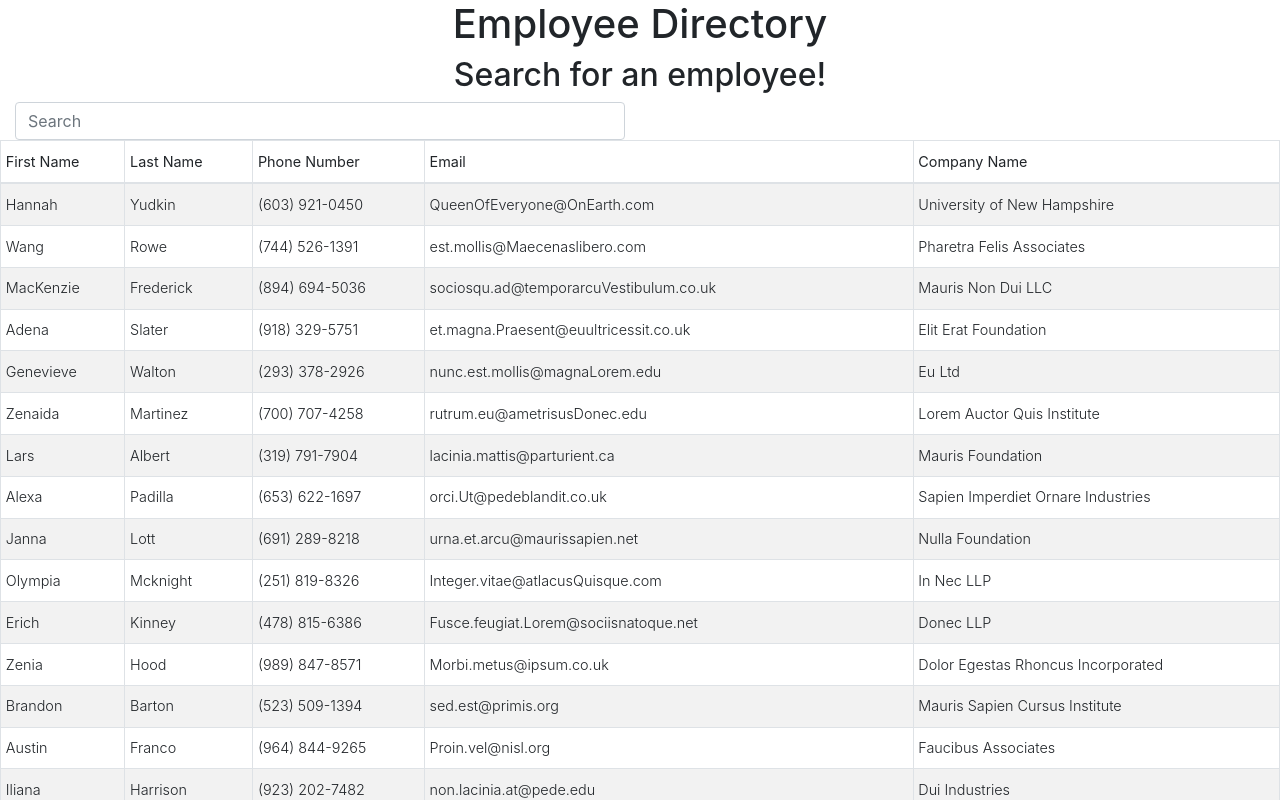
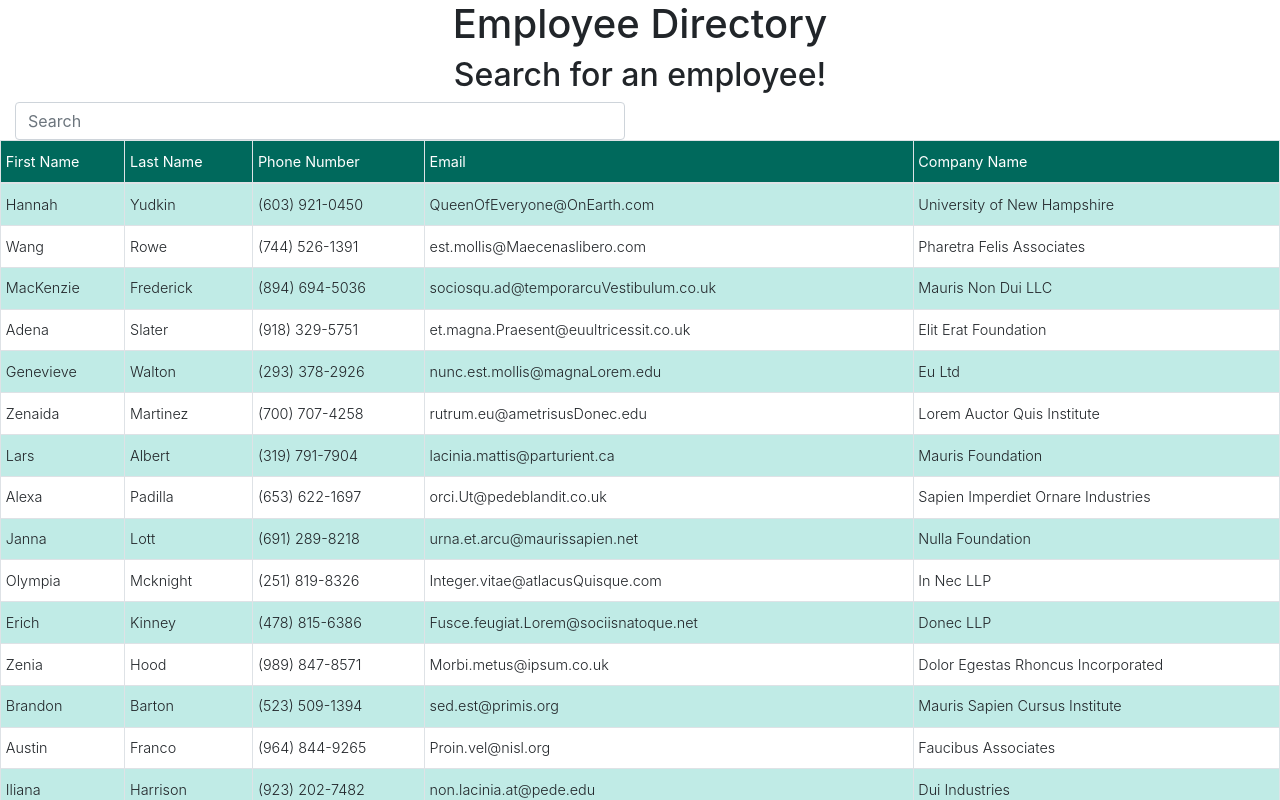
Before and after one commit to HannahYudkin/employee-directory, a React (Create React App) app in the folder employee-directory/: page / in a window 1280 px wide. Shown: the top 800 px of the page. Built offline with nearby package versions, Linux system fonts and the light colour scheme.

Commit message:
Table Styking updated.

```diff
--- a/employee-directory/src/Components/EmployeeList.js
+++ b/employee-directory/src/Components/EmployeeList.js
@@ -2,10 +2,11 @@ import React from "react";
 //import Table from "react-bootstrap/Table";
 import "../../node_modules/bootstrap/dist/css/bootstrap.min.css";
 import { Table } from "../../node_modules/react-bootstrap";
+import "../styles/EmployeeList.css"
 
 function EmployeeTable(props) {
   return (
-    <Table striped bordered hover size="sm">
+    <Table striped bordered hover small size="sm">
       <thead>
         <tr>
           <th>First Name</th>
--- /dev/null
+++ b/employee-directory/src/styles/EmployeeList.css
@@ -0,0 +1,12 @@
+th {
+    background-color: #00695c;
+    color: white;
+  }
+
+table {
+  margin: auto;
+}
+
+.table-striped > tbody > tr:nth-child(2n+1) > td, .table-striped > tbody > tr:nth-child(2n+1) > th {
+  background-color: rgb(192, 235, 230);
+}
```
